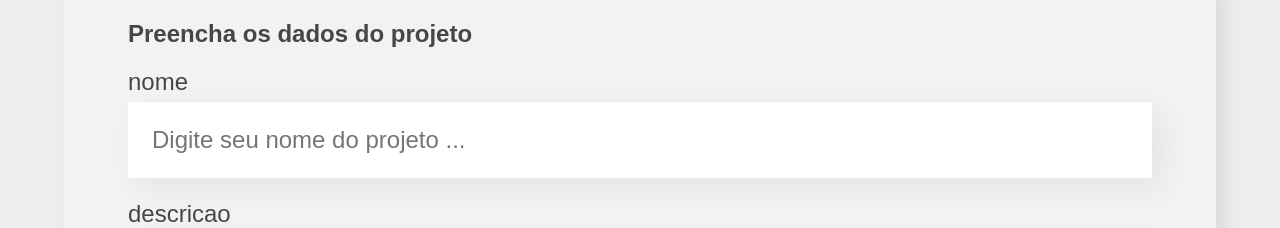
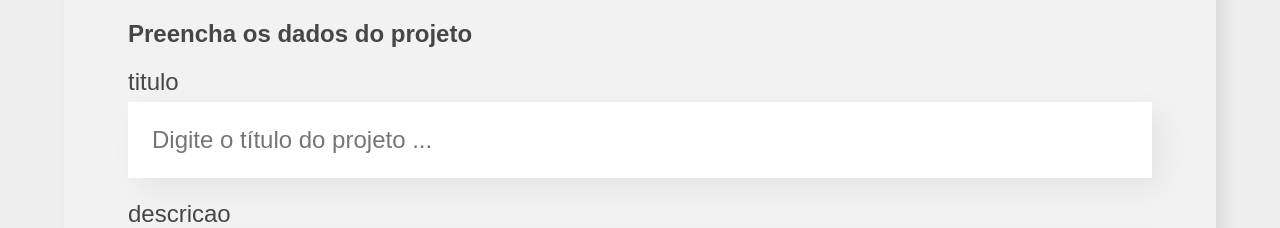
Before and after one commit to ediCarlosSilva/edicarlossilva.github.io, a React (Create React App) app: page /projetos in a window 1280 px wide. Shown: the part 135-363 px from the top of the page. Built offline with nearby package versions, Linux system fonts and the light colour scheme; the HTML template or start-up script is replaced by a standard one.

Commit message:
aprimorando o card do projeto

```diff
--- a/src/components/FormularioProjetos/index.jsx
+++ b/src/components/FormularioProjetos/index.jsx
@@ -6,7 +6,7 @@ import './FormularioProjetos.css';
 
 export default function Formulario(props) {
 
-  const [nome, setNome] = useState('');
+  const [titulo, setTitulo] = useState('');
   const [descricao, setDescricao] = useState('');
   const [imagem, setImagem] = useState('');
   const [repositorio, setRepositorio] = useState('');
@@ -15,9 +15,9 @@ export default function Formulario(props) {
 
   const aoSalvar = (evento) => {
     evento.preventDefault();
-    console.log('form foi submetido. ', nome, descricao, imagem, repositorio, deploy, tipoProjeto);
+    console.log('form foi submetido. ', titulo, descricao, imagem, repositorio, deploy, tipoProjeto);
     props.aoProjetoCadastrado({
-      nome,
+      titulo,
       descricao,
       imagem,
       repositorio,
@@ -31,11 +31,11 @@ export default function Formulario(props) {
       <form onSubmit={aoSalvar}>
         <h2>Preencha os dados do projeto</h2>
         <CampoTexto
-          valor={nome}
-          aoAlterado={valor => setNome(valor)}
+          valor={titulo}
+          aoAlterado={valor => setTitulo(valor)}
           obrigatorio="true"
-          label="nome"
-          placeholder="Digite seu nome do projeto"
+          label="titulo"
+          placeholder="Digite o título do projeto"
         />
         <CampoTexto
           valor={descricao}
--- a/src/components/ProjetoCard/index.js
+++ b/src/components/ProjetoCard/index.js
@@ -2,6 +2,18 @@ import './Projeto.css';
 import { Link } from 'react-router-dom';
 
 const ProjetoCard = (props) => {
+
+    console.log(props);
+
+        // {
+    //     deploy: "link do deploy",
+    //     descricao: "uma descricao do projeto",
+    //     imagem:"http://",
+    //     repositorio: "link do repositorio",
+    //     tipoProjeto: "Estudo",
+    //     titulo:"titulo projeto"
+    // }
+
     return (
         <Link to={`/projetos/1`}>
             <div className="projeto">
@@ -11,7 +23,7 @@ const ProjetoCard = (props) => {
                     alt="Imagem de capa do projeto"
                 />
                 <h2 className="titulo">
-                    Titulo Projeto
+                    {props.titulo}
                 </h2>
 
             </div>
--- a/src/components/TiposProjetos/index.js
+++ b/src/components/TiposProjetos/index.js
@@ -3,16 +3,30 @@ import './TiposProjetos.css';
 
 const TiposProjetos = (props) => {
 
-    console.log(props);
+    // {
+    //     deploy: "link do deploy",
+    //     descricao: "uma descricao do projeto",
+    //     imagem:"http://",
+    //     repositorio: "link do repositorio",
+    //     tipoProjeto: "Estudo",
+    //     titulo:"titulo projeto"
+    // }
 
-    return (
-        <section className='tipoProjeto' style={{backgroundColor: props.corSecundaria}}>
-            <h3 style={{borderBottom: `4px solid ${props.corPrimaria}`}}>{props.nome}</h3>
-            {
-                props.projetos.map(projeto => <ProjetoCard />)
-            }
-        </section>
-    )
+return (
+    <section className='tipoProjeto' style={{ backgroundColor: props.corSecundaria }}>
+        <h3 style={{ borderBottom: `4px solid ${props.corPrimaria}` }}>{props.nome}</h3>
+        {
+            props.projetos.map(projeto =>
+                <ProjetoCard
+                    titulo={projeto.titulo}
+                    descricao={projeto.descricao}
+                    repositorio={projeto.repositorio}
+                    deploy={projeto.deploy}
+                    tipoProjeto={projeto.tipoProjeto}
+                />)
+        }
+    </section>
+)
 }
 
 export default TiposProjetos;
```
